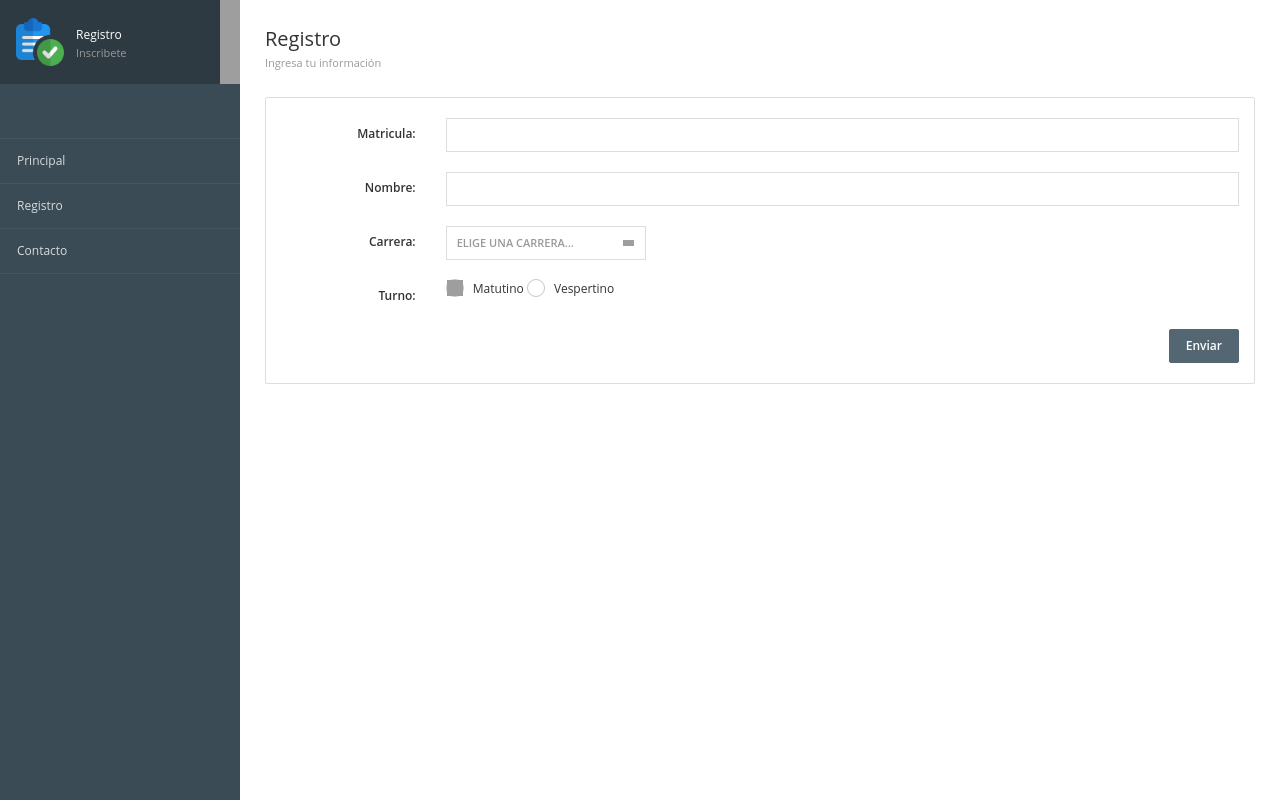
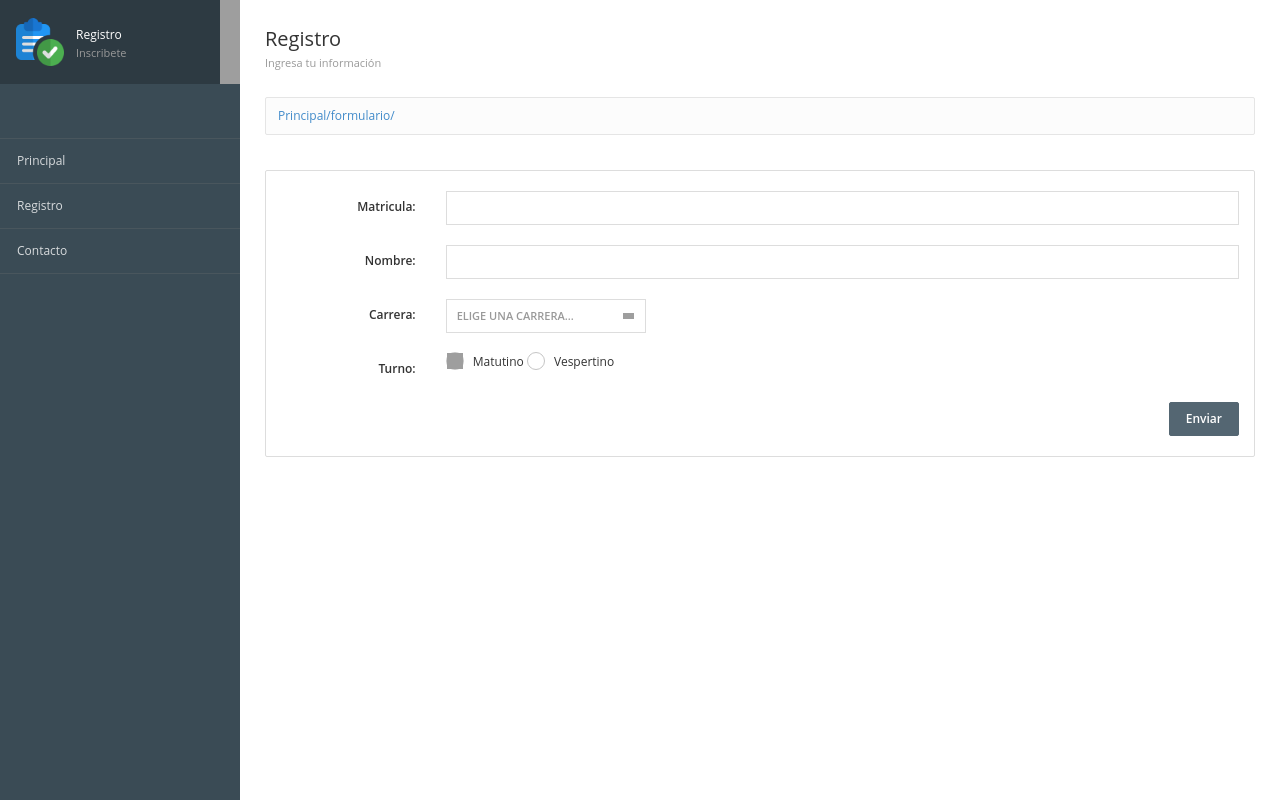
Before and after one commit to Liz4160/Django, a Django app: page /formulario/ in a window 1280 px wide. Run offline with Django 3.2, Linux system fonts and the light colour scheme; some libraries are stand-ins or nearby versions; grey boxes are pictures that could not be loaded.

Commit message:
barra de navegacion

```diff
--- a/prueba/inicio/templates/inicio/encabezado.html
+++ b/prueba/inicio/templates/inicio/encabezado.html
@@ -54,7 +54,6 @@
     <body>
 
 
-
  	    <div class="page-container">
 
 
@@ -82,14 +81,36 @@
 		    </div>
 		    <!-- /sidebar -->
 
-        {% block content %}
+	    </div>
 
+        <!-- Contenido Principal-->
+        <div class="page-content">
+            <!-- CONTENIDO -->
+            {% block encabezado %}
             {% endblock %}
+
+            <!-- Barra de navegacion-->
+            <div class="breadcrumb-line">
+                <ul class="breadcrumb">
+
+                    <a href="{%url 'Principal'%}">
+                        {% if request.path == '/' %}
+                            Principal
+                        {% else %}
+                            Principal{{request.path}}
+                        {% endif %}
+                    </a>
+
+                </ul>
             </div>
-    <!-- CONTENIDO -->
+            <!--/Barra de navegacion-->
+
             {% block contenido %} <!--Template Tag-->
                 <!--block sirve para indicar que colocaremos un bloque de
                 contenido a través de nuestra variable content -->
             {% endblock %}
+
+	    </div>
+        <!-- /Contenido Principal-->
     </body>
 </html>
```
Also changed, not shown: prueba/inicio/templates/inicio/contacto.html (+3 -9 lines), prueba/inicio/templates/inicio/formulario.html (+3 -11 lines), prueba/inicio/templates/inicio/principal.html (+3 -10 lines). Lines whose indentation alone changed are shown as unchanged.
